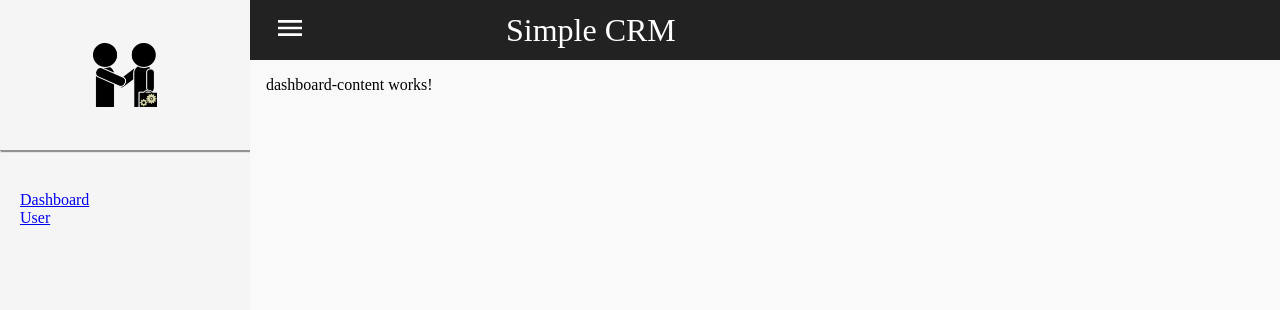
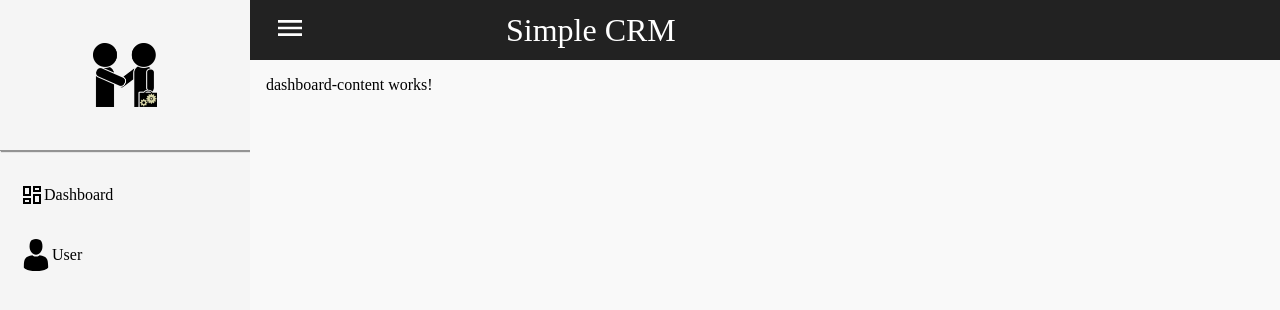
Before and after one commit to bethmannRolf/simple_crm, an Angular app: page / in a window 1280 px wide. Both pictures are taken after a click on the picture 28 px from the left and 28 px from the top of the page. Shown: the top 310 px of the page. Built offline with nearby package versions, Linux system fonts and the light colour scheme.

Commit message:
sidebar links images

```diff
--- a/src/app/sidebar/sidebar.component.html
+++ b/src/app/sidebar/sidebar.component.html
@@ -6,25 +6,17 @@
 
 
   @if (sidebarOpen()) {
-    <div class="sidebar-content-div">
+  <div class="sidebar-content-div">
 
-      <a
-        routerLink="/dashboard"
-        routerLinkActive="active"
-        [routerLinkActiveOptions]="{ exact: true }"
-        class="sidebar-link"
-      >
-        Dashboard
-      </a>
+    <a routerLink="/dashboard" routerLinkActive="active" [routerLinkActiveOptions]="{ exact: true }"
+      class="sidebar-link">
+      <img src="/assets/dashboard.svg"><span>Dashboard</span>
+    </a>
 
 
-      <a
-        routerLink="/user"
-        routerLinkActive="active"
-        class="sidebar-link"
-      >
-        User
-      </a>
-    </div>
+    <a routerLink="/user" routerLinkActive="active" class="sidebar-link">
+      <img class="sidebar-image" src="/assets/user.svg"><span> User</span>
+    </a>
+  </div>
   }
 </div>
--- a/src/app/sidebar/sidebar.component.scss
+++ b/src/app/sidebar/sidebar.component.scss
@@ -30,8 +30,7 @@
   display: flex;
 
   flex-direction: column;
-  padding-left: 20px;
-  padding-top: 40px;
+padding-top: 16px;
 }
 
 .logo-area {
@@ -44,3 +43,24 @@
   width: 64px;
   height: 64px;
 }
+
+a{
+  text-decoration: none;
+  color: black;
+  display: flex;
+  align-items: center;
+  align-items: center;
+    padding-left: 20px;
+  padding-top: 16px;
+  padding-bottom: 16px;
+  &:hover{
+    background-color: lightgray;
+    border-radius: 20px;
+  }
+
+}
+
+.sidebar-image{
+  height: 32px;
+  width:auto;
+}
```
